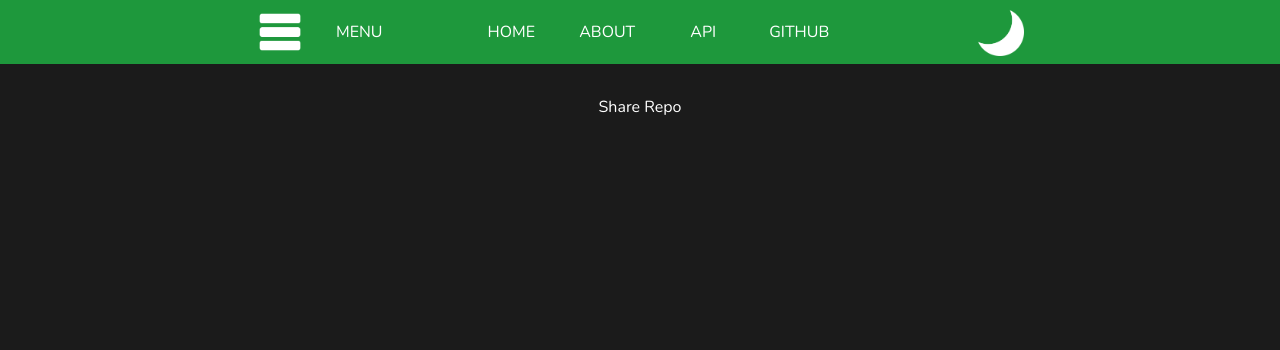
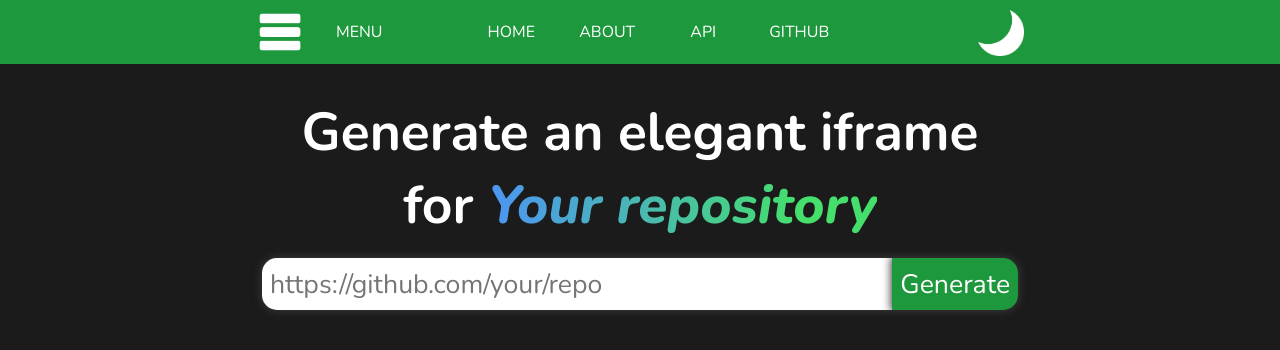
Before and after one commit to Cimlah/Repo-Share, a website: page public/html/share-repo.pug in a window 1280 px wide. Drawn offline with nearby package versions, Linux system fonts and the light colour scheme; files that its build step writes are made by us from their sources.

Commit message:
Added an input for URL and button for submitting in `share-repo` subpage

```diff
--- a/public/css/share-repo.css
+++ b/public/css/share-repo.css
@@ -1,3 +1,38 @@
 nav {
     opacity: 1 !important;
 }
+
+.gradient {
+    background: linear-gradient(91.39deg, #4D94F5 0%, #45DF6B 80%);
+    -webkit-background-clip: text;
+    -webkit-text-fill-color: transparent;
+    background-clip: text;
+}
+
+.url-input-and-button {
+    width: 100%;
+    display: flex;
+    align-items: center;
+    justify-content: center;
+}
+
+.input-url {
+    font-size: calc(var(--size-heading) - (var(--size-heading) / 6 * 3.5));
+    border: none;
+    border-radius: 15px 0 0 15px;
+    padding: 0.5rem;
+    color: #000000;
+    text-align: left;
+    width: 80%;
+    box-shadow: var(--color-iframes-box-shadow);
+}
+
+.button-generate {
+    background-color: var(--color-nav);
+    font-size: calc(var(--size-heading) - (var(--size-heading) / 6 * 3.5));
+    border: none;
+    border-radius: 0 15px 15px 0;
+    padding: 0.5rem;
+    margin: 0;
+    box-shadow: var(--color-iframes-box-shadow);
+}
--- a/public/html/share-repo.pug
+++ b/public/html/share-repo.pug
@@ -10,6 +10,8 @@ html(lang="en")
         link(rel="stylesheet", href="../css/responsive.css")
         link(rel="stylesheet", href="../css/animations.css")
         link(rel="stylesheet", href="../css/share-repo.css")
+
+        script(defer src="../js/client-index.js")
     body.dark
         nav.nav-pc
             div
@@ -33,7 +35,12 @@ html(lang="en")
             img(src="../images/menu-icon.png").menu-icon.menu-icon-mobile
 
         main.normal-animation
-            p Share Repo
+            h2
+                | Generate an elegant iframe for
+                span.bold.italic.gradient Your repository
+            .url-input-and-button
+                input.input-url(type="url", name="GitHub Repo URL", placeholder="https://github.com/your/repo")
+                button.button-generate.hover-animation Generate
 
         section.nav-mobile-menu.mobile-menu-anim(style="display: none;")
             .links
```
